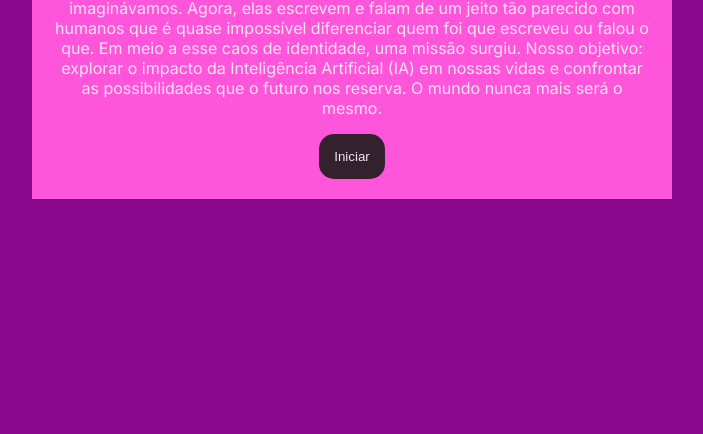
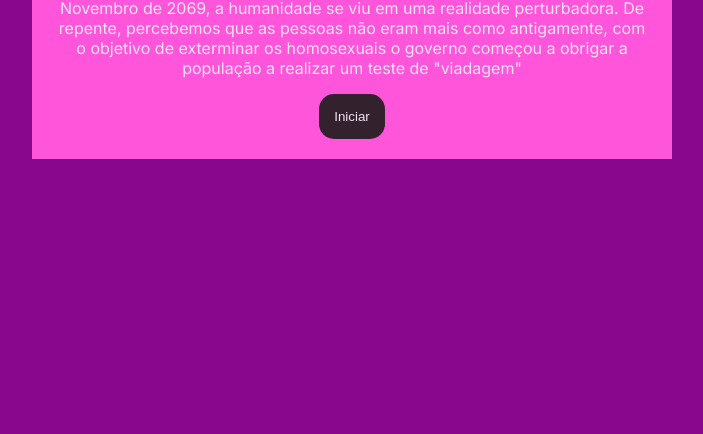
Before and after one commit to AntunesGk/quizz, a plain HTML site: page index.html in a window 1280 px wide. Shown: the part 382-816 px from the top of the page, without its empty margins (288-991 px from the left). Drawn offline with Linux system fonts and the light colour scheme.

Commit message:
quicoboludo

```diff
--- a/index.html
+++ b/index.html
@@ -12,14 +12,8 @@
     <div class="caixa-principal">
         <h1>Você decide o futuro da IA</h1>
         <div class="tela-inicial">
-            <p>Novembro de 2022, a humanidade se viu em uma realidade perturbadora.
-                De repente, percebemos que as máquinas evoluíram para além do que imaginávamos.
-                Agora, elas escrevem e falam de um jeito tão parecido com humanos que é quase impossível diferenciar
-                quem foi que escreveu ou falou o que.
-                Em meio a esse caos de identidade, uma missão surgiu.
-                Nosso objetivo: explorar o impacto da Inteligência Artificial (IA) em nossas vidas e confrontar as
-                possibilidades que o futuro nos reserva.
-                O mundo nunca mais será o mesmo.
+            <p>Novembro de 2069, a humanidade se viu em uma realidade perturbadora. De repente, percebemos que as pessoas não eram mais como antigamente, com o objetivo de exterminar os homosexuais o governo começou a obrigar a população a realizar um teste de "viadagem"
+
             </p>
             <button class="iniciar-btn">Iniciar</button>
         </div>
```
